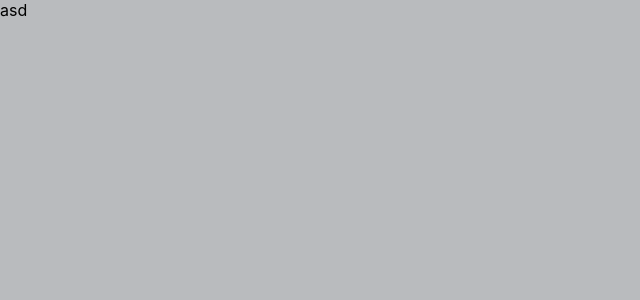
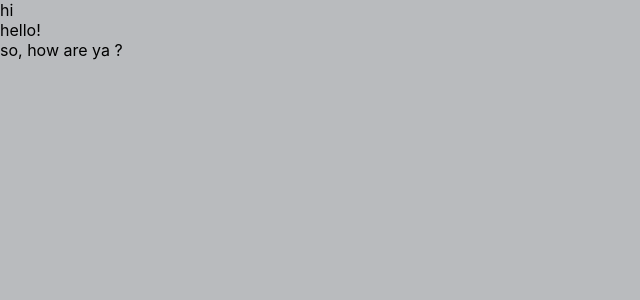
Before and after one commit to MiscellaneousStuff/discord-clone, a React (Create React App) app in the folder client/: page / in a window 1280 px wide. Shown: the top 300 px of the page, without its empty margins (0-640 px from the left). Built offline with nearby package versions, Linux system fonts and the light colour scheme.

Commit message:
added basic messsage and messages components

```diff
--- a/client/src/App.js
+++ b/client/src/App.js
@@ -1,10 +1,30 @@
 import logo from './logo.svg';
 import './App.css';
 
-function App() {
+const testMessages = ["hi", "hello!", "so, how are ya ?"];
+
+const Message = props => {
+  const { message } = props;
+  return (
+    <div>
+      {message}
+    </div>
+  )
+}
+
+const Messages = props => {
+  const { messages } = props;
+  return (
+    <div>
+      {messages.map((message, i) => <Message message={message}/>)}
+    </div>
+  )
+};
+
+const App = () => {
   return (
     <div className="app">
-      asd
+      <Messages messages={testMessages} />
     </div>
   );
 }
```
